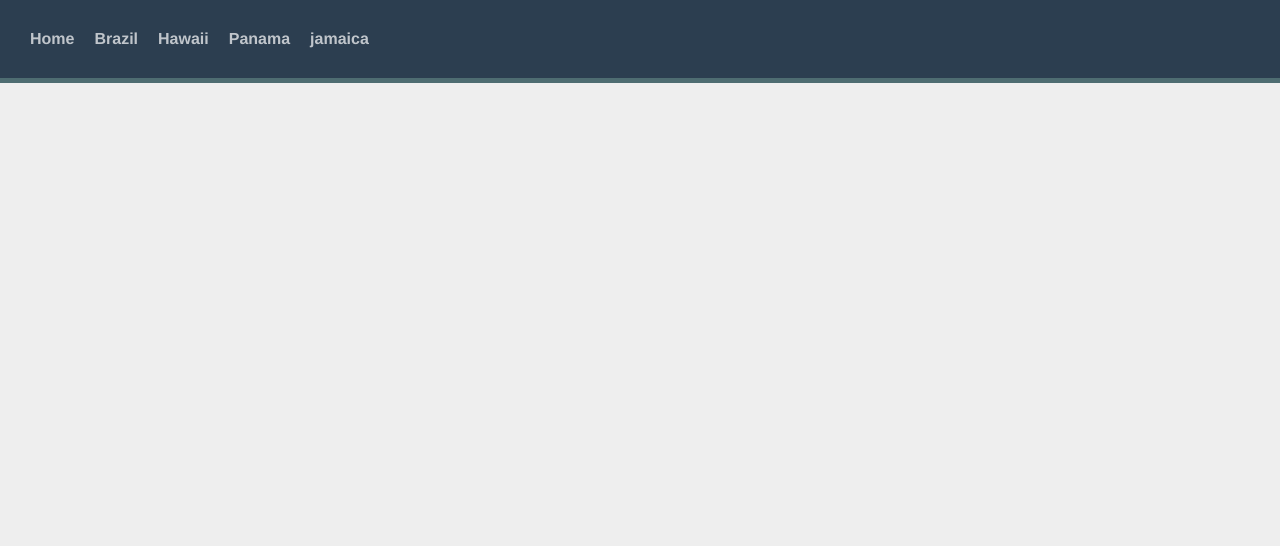
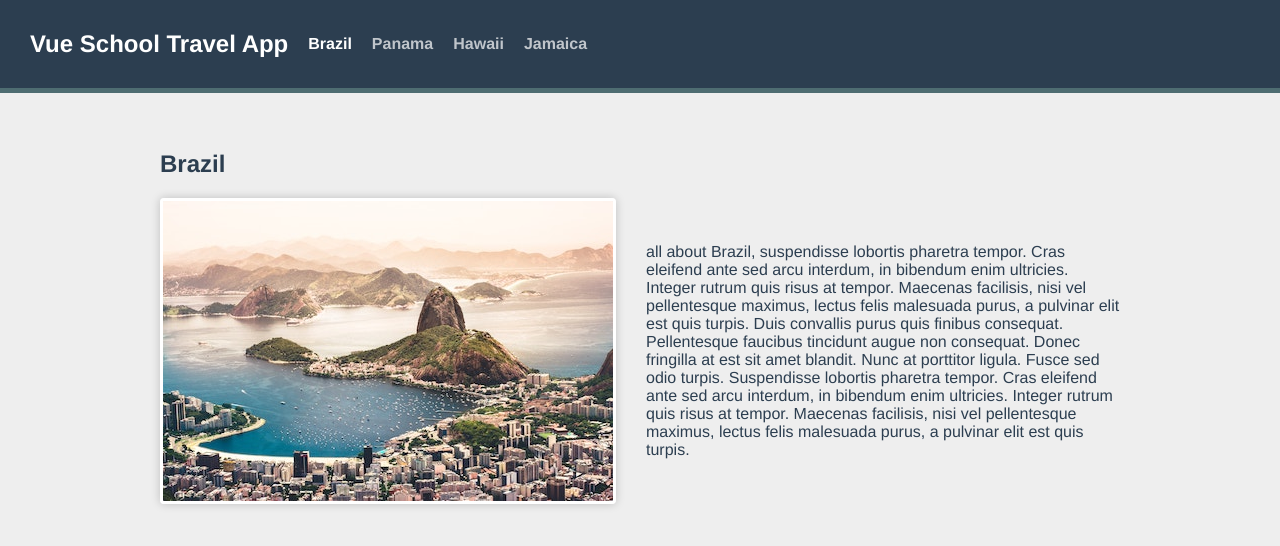
Before and after one commit to olddunk/vue-router-travel-app, a Vue app: page /destination/1/brazil in a window 1280 px wide. Shown: the top 546 px of the page. Built offline with nearby package versions, Linux system fonts and the light colour scheme.

Commit message:
chapter2.15 Clean Up

```diff
--- a/src/components/TheNavigation.vue
+++ b/src/components/TheNavigation.vue
@@ -1,9 +1,25 @@
 <template>
-    <div id="nav">
-        <router-link to="/">Home</router-link>
-        <router-link to="/brazil">Brazil</router-link>
-        <router-link to="/hawaii">Hawaii</router-link>
-        <router-link to="/panama">Panama</router-link>
-        <router-link to="/jamaica">jamaica</router-link>
-    </div>
+  <div id="nav">
+    <router-link id="logo" to="/">Vue School Travel App</router-link>
+    <router-link
+      v-for="destination in destinations"
+      :to="{
+        name: 'destination.show',
+        params: { id: destination.id, slug: destination.slug },
+      }"
+      :key="destination.id"
+    >
+      {{ destination.name }}
+    </router-link>
+  </div>
 </template>
+<script>
+import sourceData from "@/data.json";
+export default {
+  data() {
+    return {
+      destinations: sourceData.destinations,
+    };
+  },
+};
+</script>
--- a/src/router/index.js
+++ b/src/router/index.js
@@ -7,31 +7,7 @@ const routes = [{
         component: Home
     },
     {
-        path: '/brazil',
-        name: 'brazil',
-        component: () =>
-            import ('@/views/Brazil.vue')
-    },
-    {
-        path: '/panama',
-        name: 'panama',
-        component: () =>
-            import ('@/views/Panama.vue')
-    },
-    {
-        path: '/hawaii',
-        name: 'hawaii',
-        component: () =>
-            import ('@/views/Hawaii.vue')
-    },
-    {
-        path: '/jamaica',
-        name: 'jamaica',
-        component: () =>
-            import ('@/views/Jamaica.vue')
-    },
-    {
-        path: '/destination/:id',
+        path: '/destination/:id/:slug',
         name: 'destination.show',
         component: () =>
             import ('@/components/DestinationShow.vue')
--- a/src/views/Brazil.vue
+++ /dev/null
@@ -1,15 +0,0 @@
-<template>
-  <div class="brazil">
-      <h1>Brazil</h1>
-  </div>
-</template>
-
-<script>
-export default {
-
-}
-</script>
-
-<style>
-
-</style>
--- a/src/views/Hawaii.vue
+++ /dev/null
@@ -1,15 +0,0 @@
-<template>
-  <div class="hawaii">
-      <h1>Hawaii</h1>
-  </div>
-</template>
-
-<script>
-export default {
-
-}
-</script>
-
-<style>
-
-</style>
--- a/src/views/Home.vue
+++ b/src/views/Home.vue
@@ -6,7 +6,7 @@
         v-for="destination in destinations"
         :to="{
           name: 'destination.show',
-          params: { id: destination.id },
+          params: { id: destination.id, slug: destination.slug },
         }"
         :key="destination.id"
       >
--- a/src/views/Jamaica.vue
+++ /dev/null
@@ -1,15 +0,0 @@
-<template>
-  <div class="jamaica">
-      <h1>Jamaica</h1>
-  </div>
-</template>
-
-<script>
-export default {
-
-}
-</script>
-
-<style>
-
-</style>
--- a/src/views/Panama.vue
+++ /dev/null
@@ -1,15 +0,0 @@
-<template>
-  <div class="panama">
-      <h1>Panama</h1>
-  </div>
-</template>
-
-<script>
-export default {
-
-}
-</script>
-
-<style>
-
-</style>
```
Also changed, not shown: src/views/About.vue (deleted, +0 -15 lines).
